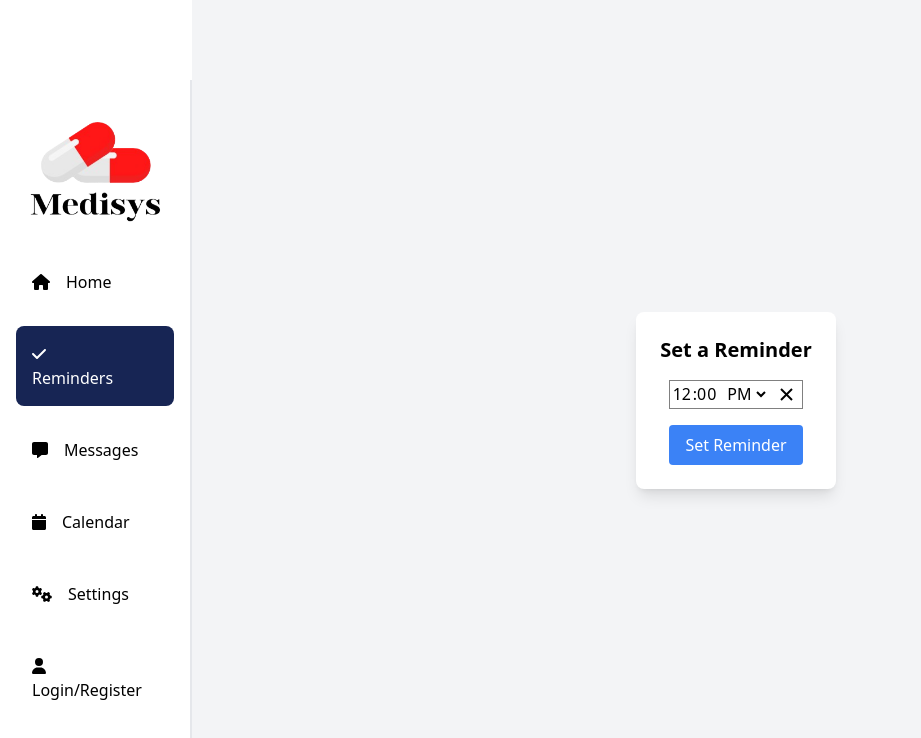
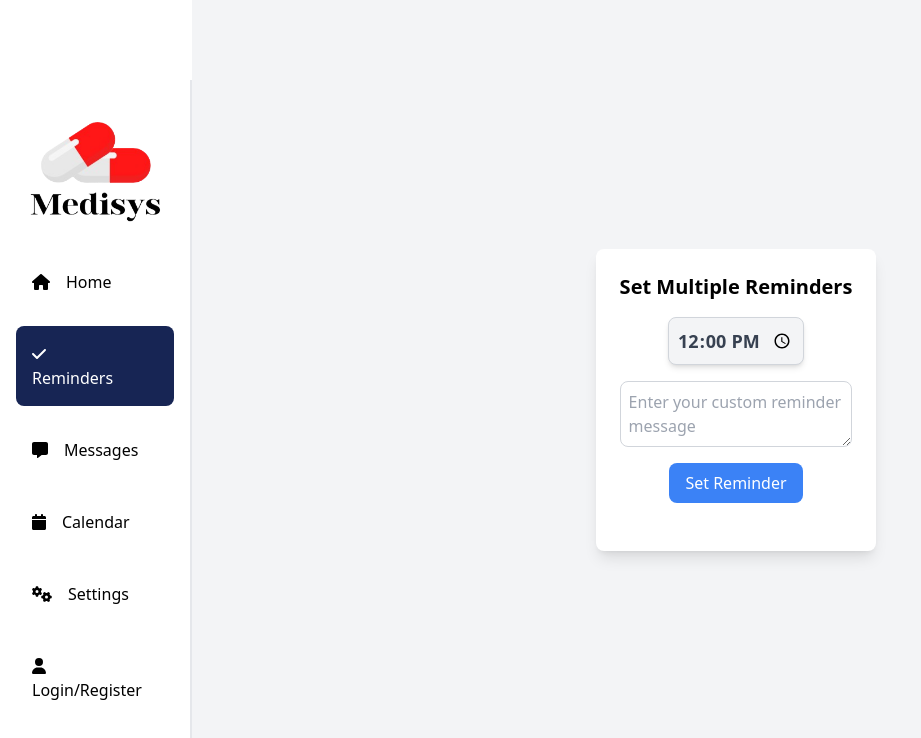
Before and after one commit to AashutoshDL/Clinic-Management-System, a React (Vite) app: page /reminders in a window 1280 px wide. Shown: the top 738 px of the page, without its empty margins (0-921 px from the left). Built offline with nearby package versions, Linux system fonts and the light colour scheme.

Commit message:
till multiple reminders done repeatition left

```diff
--- a/src/components/Auth/FormElements.jsx
+++ b/src/components/Auth/FormElements.jsx
@@ -1,5 +1,5 @@
+import React from 'react';
 import { useField } from 'formik';
-import React from 'react';
 
 
 //creating dynamic form fields
--- a/src/components/Reminders/Reminders.jsx
+++ b/src/components/Reminders/Reminders.jsx
@@ -1,10 +1,10 @@
 import React, { useState, useEffect } from 'react';
-import TimePicker from 'react-time-picker';
-import 'react-time-picker/dist/TimePicker.css'; // Importing styles for better UI
 
 const Reminders = () => {
   const [reminderTime, setReminderTime] = useState('12:00'); // Default time (hh:mm format)
-  const [isReminderSet, setIsReminderSet] = useState(false);
+  const [reminderMessage, setReminderMessage] = useState(''); // Default message
+  const [reminders, setReminders] = useState([]); // Array to store multiple reminders
+  const [editingIndex, setEditingIndex] = useState(null); // To track which reminder is being edited
 
   // Request Notification permission on mount
   useEffect(() => {
@@ -33,47 +33,110 @@ const Reminders = () => {
     return reminderDate.getTime() - now.getTime(); // Time difference in milliseconds
   };
 
-  // Function to set reminder
-  const setReminder = () => {
+  // Function to add a reminder
+  const addReminder = () => {
     const timeDifference = calculateTimeDifference(reminderTime);
 
     if (timeDifference > 0 && Notification.permission === 'granted') {
-      setIsReminderSet(true);
+      const newReminder = { time: reminderTime, message: reminderMessage };
+
+      setReminders((prevReminders) => [...prevReminders, newReminder]);
 
       setTimeout(() => {
         new Notification('Reminder', {
-          body: 'This is your reminder to have the medicine',
+          body: reminderMessage, // Use the custom message entered by the user
           icon: '/images/2-nobg.png', // Optional: Set an icon here
         });
-        setIsReminderSet(false); // Reset the reminder state
       }, timeDifference);
+
+      setReminderMessage(''); // Clear the message field after setting reminder
     } else {
       alert('Please set a valid reminder time and allow notifications.');
     }
   };
 
+  // Function to remove a reminder
+  const removeReminder = (index) => {
+    const updatedReminders = reminders.filter((_, i) => i !== index);
+    setReminders(updatedReminders);
+  };
+
+  // Function to edit a reminder
+  const editReminder = (index) => {
+    const reminder = reminders[index];
+    setReminderTime(reminder.time);
+    setReminderMessage(reminder.message);
+    setEditingIndex(index);
+  };
+
+  // Function to save the edited reminder
+  const saveEditedReminder = () => {
+    const updatedReminders = reminders.map((reminder, index) =>
+      index === editingIndex
+        ? { ...reminder, time: reminderTime, message: reminderMessage }
+        : reminder
+    );
+    setReminders(updatedReminders);
+    setEditingIndex(null); // Reset editing index
+    setReminderMessage(''); // Clear the message field after saving
+  };
+
   return (
     <div className="flex items-center justify-center min-h-screen bg-gray-100">
       <div className="flex flex-col items-center bg-white p-6 rounded-lg shadow-lg">
-        <h2 className="text-xl font-semibold mb-4">Set a Reminder</h2>
+        <h2 className="text-xl font-semibold mb-4">Set Multiple Reminders</h2>
 
-        {/* TimePicker component */}
-        <TimePicker
-          onChange={setReminderTime}
+        {/* Time input field */}
+        <input
+          type="time"
           value={reminderTime}
-          disableClock={true} // Enabling the clock to be displayed
-          hourPlaceholder="hh" // Placeholder for the hour input
-          minutePlaceholder="mm" // Placeholder for the minute input
+          onChange={(e) => setReminderTime(e.target.value)}
+          className="flex items-center justify-center bg-gray-100 border border-gray-300 rounded-lg p-2 shadow-md hover:border-blue-500 hover:shadow-lg transition-all text-lg font-semibold text-gray-700"
         />
 
+        {/* Text input for custom reminder message */}
+        <textarea
+          value={reminderMessage}
+          onChange={(e) => setReminderMessage(e.target.value)}
+          placeholder="Enter your custom reminder message"
+          className="mt-4 w-full p-2 border border-gray-300 rounded-lg text-gray-700"
+        />
+
+        {/* Button to add reminder or save edited reminder */}
         <button
-          onClick={setReminder}
-          className="mt-4 bg-blue-500 text-white py-2 px-4 rounded"
+          onClick={editingIndex !== null ? saveEditedReminder : addReminder}
+          className="mt-4 bg-blue-500 hover:bg-blue-600 text-white py-2 px-4 rounded-lg transition-all"
         >
-          Set Reminder
+          {editingIndex !== null ? 'Save Edit' : 'Set Reminder'}
         </button>
 
-        {isReminderSet && <p className="mt-4 text-green-500">Reminder is set for {reminderTime}!</p>}
+        {/* Display list of reminders */}
+        <div className="mt-6">
+          {reminders.length > 0 && (
+            <div>
+              <h3 className="text-lg font-semibold mb-2">Upcoming Reminders:</h3>
+              <ul>
+                {reminders.map((reminder, index) => (
+                  <li key={index} className="mt-2 text-gray-800">
+                    <strong>{reminder.time}</strong>: {reminder.message}
+                    <button
+                      onClick={() => editReminder(index)}
+                      className="ml-4 text-blue-500 hover:text-blue-700"
+                    >
+                      Edit
+                    </button>
+                    <button
+                      onClick={() => removeReminder(index)}
+                      className="ml-2 text-red-500 hover:text-red-700"
+                    >
+                      Delete
+                    </button>
+                  </li>
+                ))}
+              </ul>
+            </div>
+          )}
+        </div>
       </div>
     </div>
   );
```
